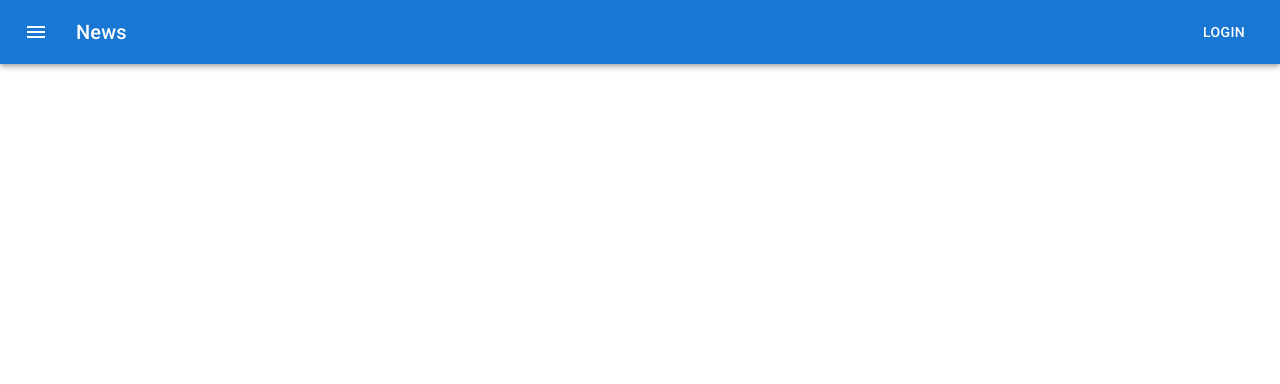
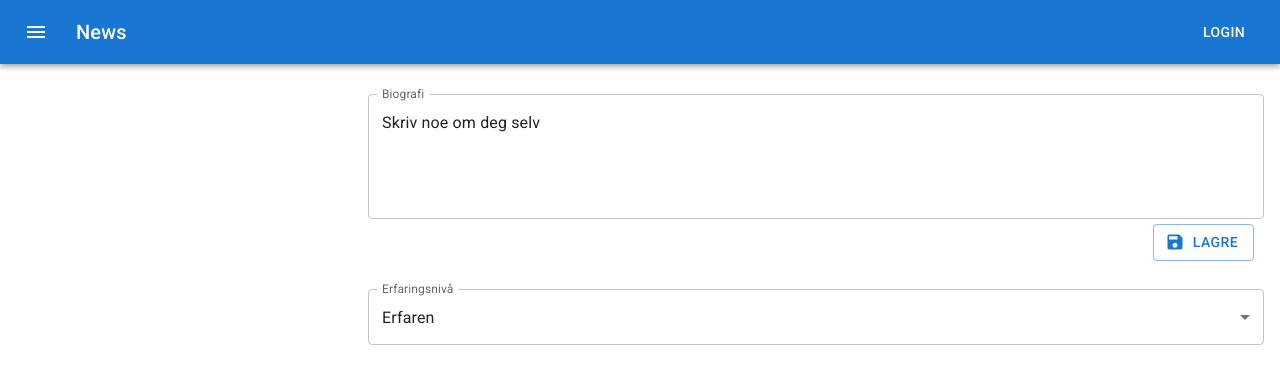
Before and after one commit to eriksalv/turvenn-tdt4140, a React (Create React App) app in the folder frontend/: page /profil in a window 1280 px wide. Before the commit this address had no page. Shown: the top 384 px of the page. Built offline with nearby package versions, Linux system fonts and the light colour scheme.

Commit message:
feat(#2): profilside
Co-Authored-By: @olahja

```diff
--- a/frontend/src/App.js
+++ b/frontend/src/App.js
@@ -2,6 +2,7 @@ import React from "react";
 import Login from "./pages/Login";
 import Register from "./pages/Register";
 import Header from "./components/Header";
+import ProfilePage from "./pages/ProfilePage";
 import { BrowserRouter as Router, Route, Routes } from "react-router-dom";
 
 function App() {
@@ -11,6 +12,7 @@ function App() {
       <Routes>
         <Route path="/" element={<Login />} />
         <Route path="register" element={<Register />} />
+        <Route path = "profil" element={<ProfilePage />} />
       </Routes>
     </Router>
   );
--- /dev/null
+++ b/frontend/src/pages/ProfilePage.css
@@ -0,0 +1,30 @@
+#information{
+    margin-top: 30px;
+    display: flex;
+}
+
+#about {
+    margin:auto;
+    width: 70%;
+    height: 300px;
+}
+
+.aboutText {
+    width: 100%;
+}
+
+#aboutSave {
+    float: right;
+    margin-top: 5px;
+    margin-right: 10px;
+
+}
+
+#profilePic {
+    width: 25%;
+    height: 300px;
+    margin: auto;
+}
+.experienceBox{
+    margin-top: 70px;
+}
--- /dev/null
+++ b/frontend/src/pages/ProfilePage.jsx
@@ -0,0 +1,69 @@
+import React, { useState } from "react";
+import { useSelector, useDispatch } from "react-redux";
+import { register } from "../features/auth/authSlice";
+import LoadingButton from '@mui/material/Button';
+import SaveIcon from '@mui/icons-material/Save';
+import  TextField from "@mui/material/TextField";
+import Box from '@mui/material/Box';
+import InputLabel from '@mui/material/InputLabel';
+import MenuItem from '@mui/material/MenuItem';
+import FormControl from '@mui/material/FormControl';
+import Select from '@mui/material/Select';
+
+import "./ProfilePage.css";
+
+function ProfilePage(){
+  return <div>
+    <div id = "information">
+      <div id = "profilePic">
+
+      </div>
+      <div id="about">
+        <TextField
+              className="aboutText"
+              id="outlined-multiline-static"
+              label="Biografi"
+              multiline
+              rows={4}
+              defaultValue="Skriv noe om deg selv"
+          />
+          <LoadingButton
+              id ="aboutSave"
+              loading
+              loadingPosition="start"
+              startIcon={<SaveIcon />}
+              variant="outlined"
+          > Lagre
+          </LoadingButton>
+          <Box sx = {{minWidth:120}} className ="experienceBox">
+            <FormControl fullWidth>
+              <InputLabel id="demo-simple-select-label">Erfaringsnivå</InputLabel>
+              <Select
+                labelId="demo-simple-select-label"
+                id="demo-simple-select"
+                value={20}
+                label="Erfaringsnivå"
+
+              >
+                <MenuItem value={10}>Nybegynner</MenuItem>
+                <MenuItem value={20}>Erfaren</MenuItem>
+                <MenuItem value={30}>Ekspert</MenuItem>
+              </Select>
+            </FormControl>
+          </Box>
+      </div>
+    </div>
+
+    <div id = "history">
+
+
+    </div>
+
+
+
+
+
+  </div>
+}
+
+export default ProfilePage;
```
